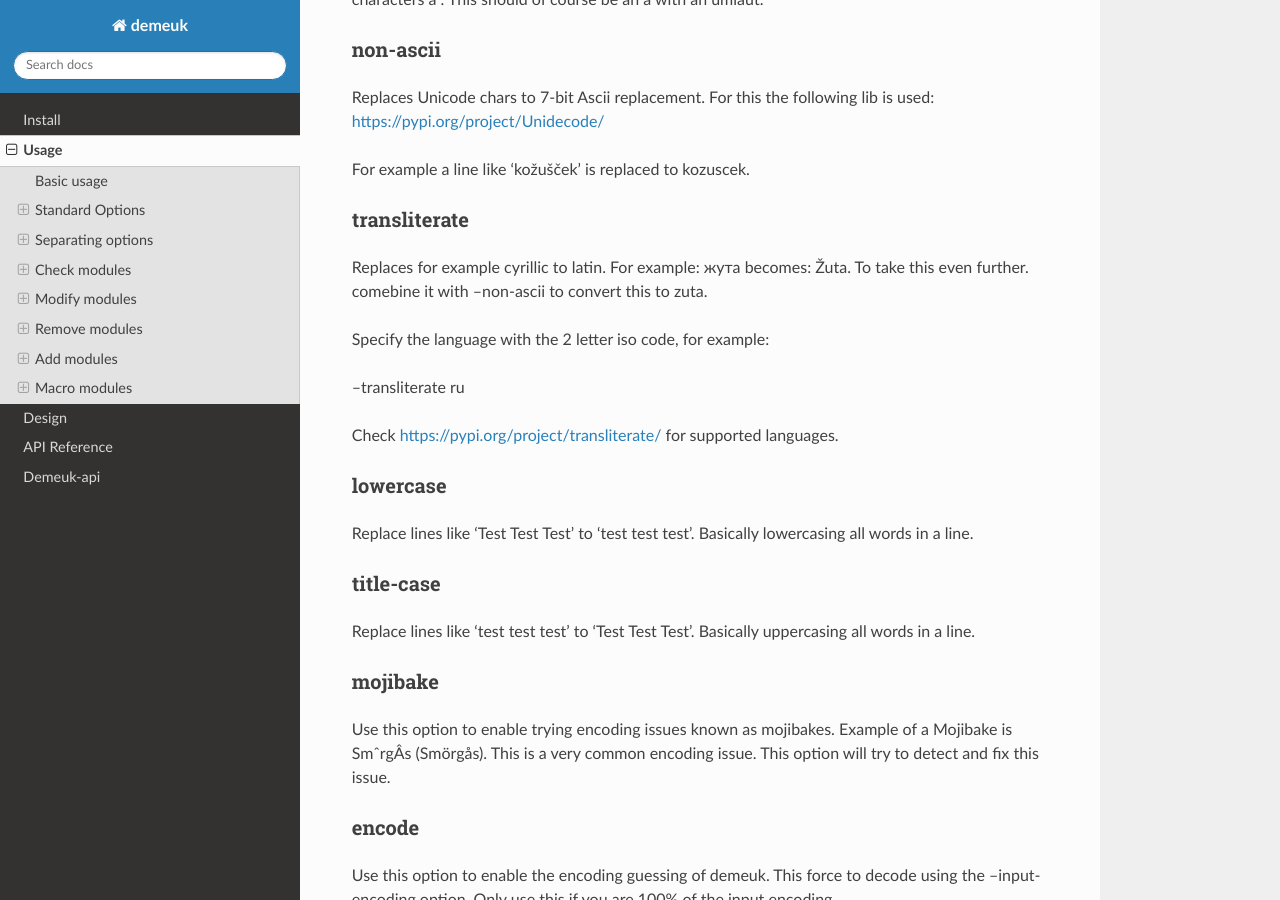
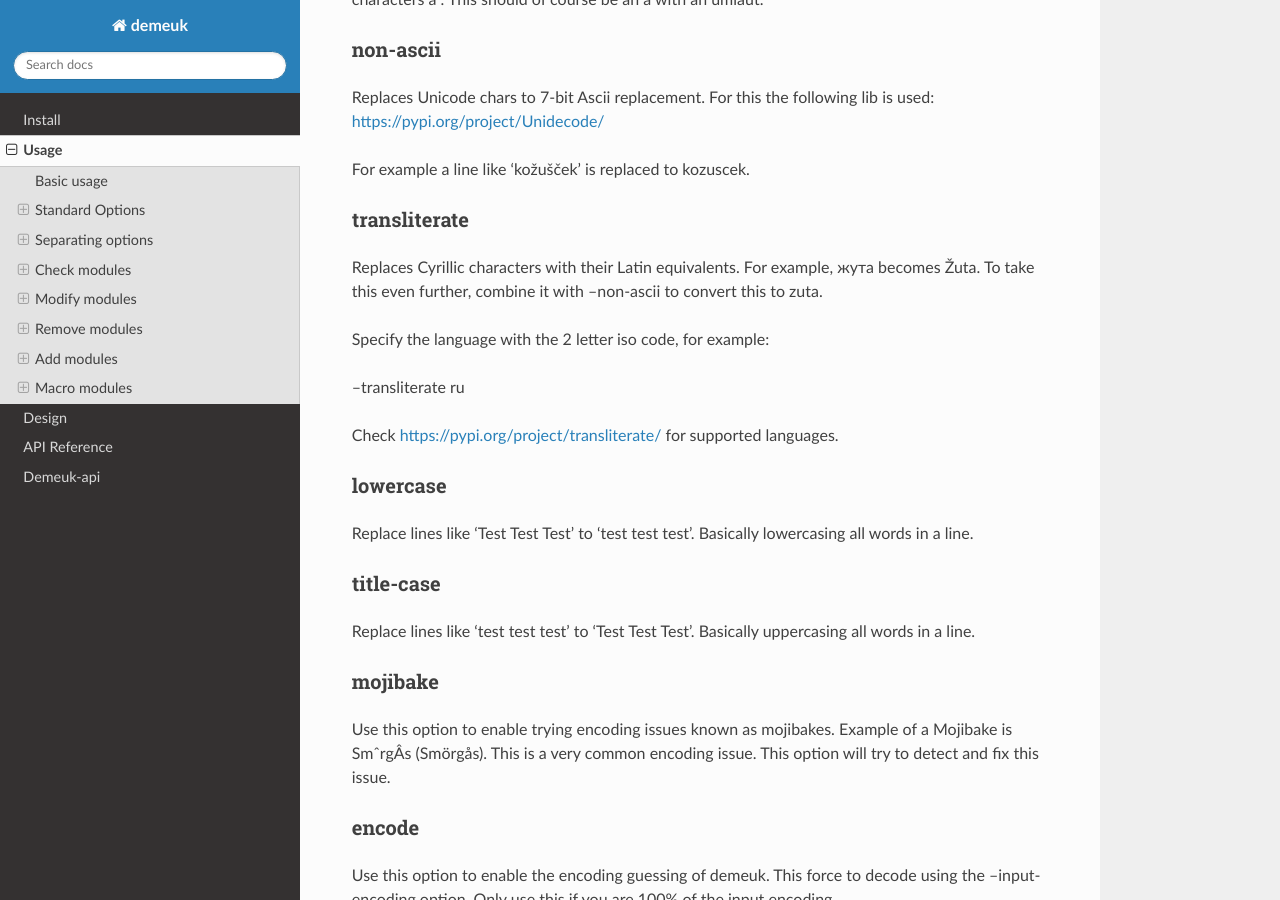
Before and after one commit to NetherlandsForensicInstitute/demeuk, a Sphinx documentation site: the page built from docs/usage.rst, in a window 1280 px wide and 900 px high, scrolled down 9477 px. Built offline with Sphinx 7.4.7 and the Read the Docs theme 3.1.0, drawn with Linux system fonts in a browser that asks for light colours; the version number could not be read and is left out.

Commit message:
Apply suggestions from code review
Co-authored-by: Copilot <175728472+Copilot@users.noreply.github.com>

```diff
--- a/docs/usage.rst
+++ b/docs/usage.rst
@@ -420,8 +420,8 @@ For example a line like 'kožušček' is replaced to kozuscek.
 
 transliterate
 ~~~~~~~~~~~~~
-Replaces for example cyrillic to latin. For example: жута becomes: Žuta. To take this even further.
-comebine it with --non-ascii to convert this to zuta.
+Replaces Cyrillic characters with their Latin equivalents. For example, жута becomes Žuta. To take this even further,
+combine it with --non-ascii to convert this to zuta.
 
 Specify the language with the 2 letter iso code, for example:
 
```
